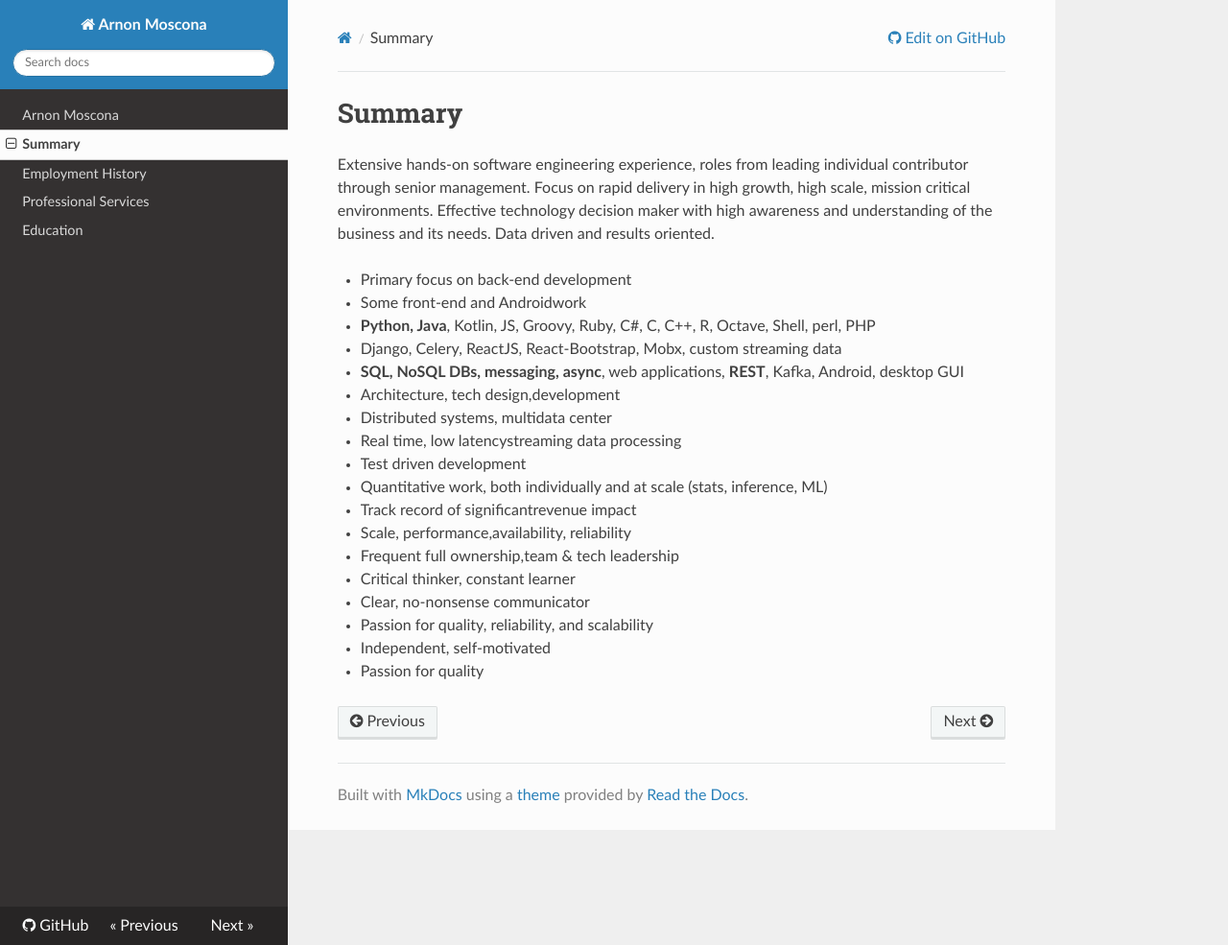
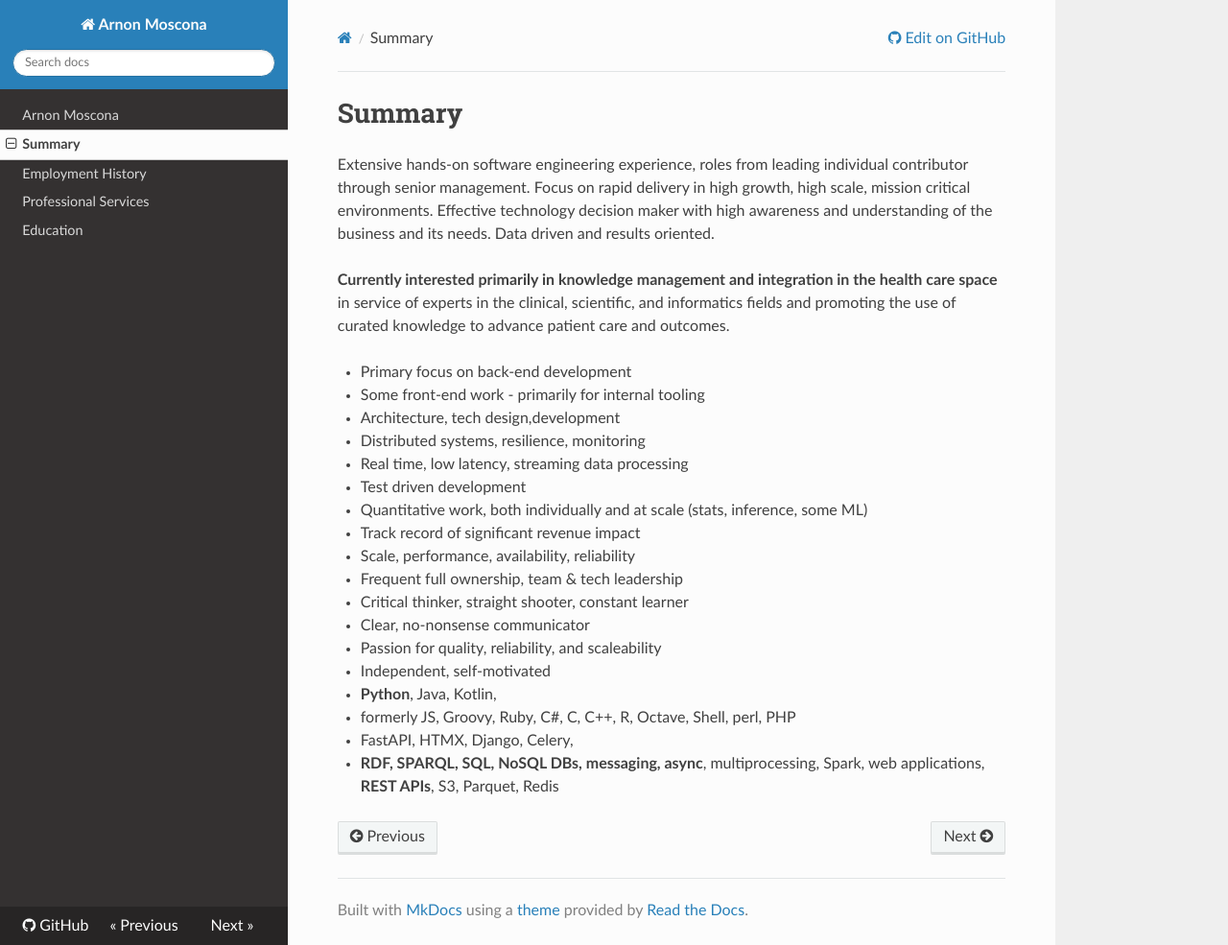
Before and after one commit to arnonmoscona/resume, an MkDocs documentation site: the page built from docs/summary.md, in a window 1280 px wide and 985 px high. Shown: the whole window at 96% size. Built offline with MkDocs 1.6.1, drawn with Linux system fonts in a browser that asks for light colours; nearby versions of some CDN libraries; old or Windows-style settings are respelled for this version of MkDocs.

Commit message:
Syapse update1 june 2023

```diff
--- a/docs/summary.md
+++ b/docs/summary.md
@@ -2,21 +2,23 @@
 
 Extensive hands-on software engineering experience, roles from leading individual contributor through senior management. Focus on rapid delivery in high growth, high scale, mission critical environments. Effective technology decision maker with high awareness and understanding of the business and its needs. Data driven and results oriented.
 
+**Currently interested primarily in knowledge management and integration in the health care space** in service of experts in the clinical, scientific, and informatics fields and promoting the use of curated knowledge to advance patient care and outcomes.
+
 * Primary focus on back-end development
-* Some front-end and Androidwork
-* **Python, Java**, Kotlin, JS, Groovy, Ruby, C#, C, C++, R, Octave, Shell, perl, PHP
-* Django, Celery, ReactJS, React-Bootstrap, Mobx, custom streaming data
-* **SQL, NoSQL DBs, messaging, async**, web applications, **REST**, Kafka, Android, desktop GUI
+* Some front-end work - primarily for internal tooling
 * Architecture, tech design,development
-* Distributed systems, multidata center
-* Real time, low latencystreaming data processing
+* Distributed systems, resilience, monitoring
+* Real time, low latency, streaming data processing
 * Test driven development
-* Quantitative work, both individually and at scale (stats, inference, ML)
-* Track record of significantrevenue impact
-* Scale, performance,availability, reliability
-* Frequent full ownership,team & tech leadership
-* Critical thinker, constant learner
+* Quantitative work, both individually and at scale (stats, inference, some ML)
+* Track record of significant revenue impact
+* Scale, performance, availability, reliability
+* Frequent full ownership, team & tech leadership
+* Critical thinker, straight shooter, constant learner
 * Clear, no-nonsense communicator
-* Passion for quality, reliability, and scalability
+* Passion for quality, reliability, and scaleability
 * Independent, self-motivated
-* Passion for quality
+* **Python**, Java, Kotlin,
+  * formerly JS, Groovy, Ruby, C#, C, C++, R, Octave, Shell, perl, PHP
+* FastAPI, HTMX, Django, Celery,
+* **RDF, SPARQL, SQL, NoSQL DBs, messaging, async**, multiprocessing, Spark, web applications, **REST APIs**, S3, Parquet, Redis
```
